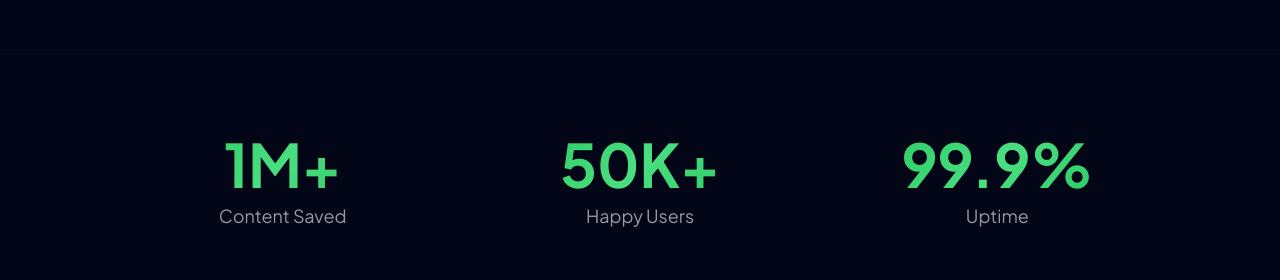
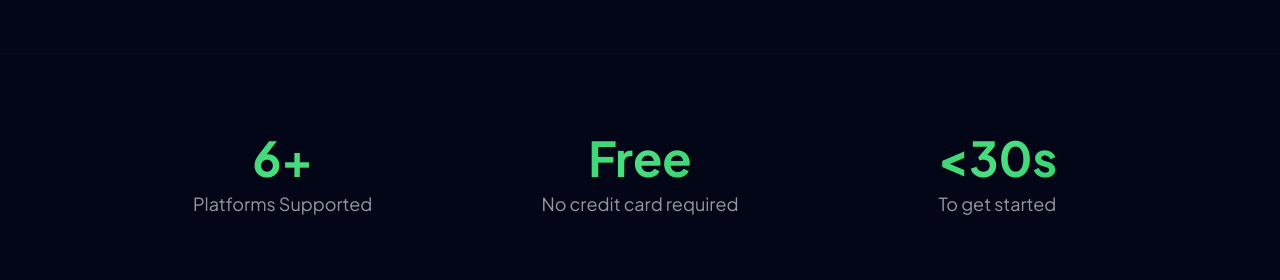
Before and after one commit to THEROHAN01/brainly-monorepo, a React (Vite) app in the folder frontend/: page / in a window 1280 px wide. Shown: the part 3940-4220 px from the top of the page. Built offline with nearby package versions, Linux system fonts and the light colour scheme; no server answers.

Commit message:
fix: replace fabricated stats (1M+/50K+) with honest value propositions

```diff
--- a/frontend/src/pages/Landing.tsx
+++ b/frontend/src/pages/Landing.tsx
@@ -556,26 +556,26 @@ export function Landing() {
                 </div>
             </section>
 
-            {/* Stats Section */}
+            {/* Value Props Section */}
             <section className="py-20 px-4 sm:px-6 lg:px-8 border-y border-brand-surface/50">
                 <div className="max-w-5xl mx-auto">
                     <div className="grid grid-cols-1 md:grid-cols-3 gap-12 text-center">
                         <BlurFade delay={0.1}>
                             <div>
-                                <div className="text-5xl sm:text-6xl font-bold text-gradient mb-2">1M+</div>
-                                <div className="text-brand-text/60 text-lg">Content Saved</div>
+                                <div className="text-4xl sm:text-5xl font-bold text-gradient mb-2">6+</div>
+                                <div className="text-brand-text/60 text-lg">Platforms Supported</div>
                             </div>
                         </BlurFade>
                         <BlurFade delay={0.2}>
                             <div>
-                                <div className="text-5xl sm:text-6xl font-bold text-gradient mb-2">50K+</div>
-                                <div className="text-brand-text/60 text-lg">Happy Users</div>
+                                <div className="text-4xl sm:text-5xl font-bold text-gradient mb-2">Free</div>
+                                <div className="text-brand-text/60 text-lg">No credit card required</div>
                             </div>
                         </BlurFade>
                         <BlurFade delay={0.3}>
                             <div>
-                                <div className="text-5xl sm:text-6xl font-bold text-gradient mb-2">99.9%</div>
-                                <div className="text-brand-text/60 text-lg">Uptime</div>
+                                <div className="text-4xl sm:text-5xl font-bold text-gradient mb-2">&lt;30s</div>
+                                <div className="text-brand-text/60 text-lg">To get started</div>
                             </div>
                         </BlurFade>
                     </div>
```
